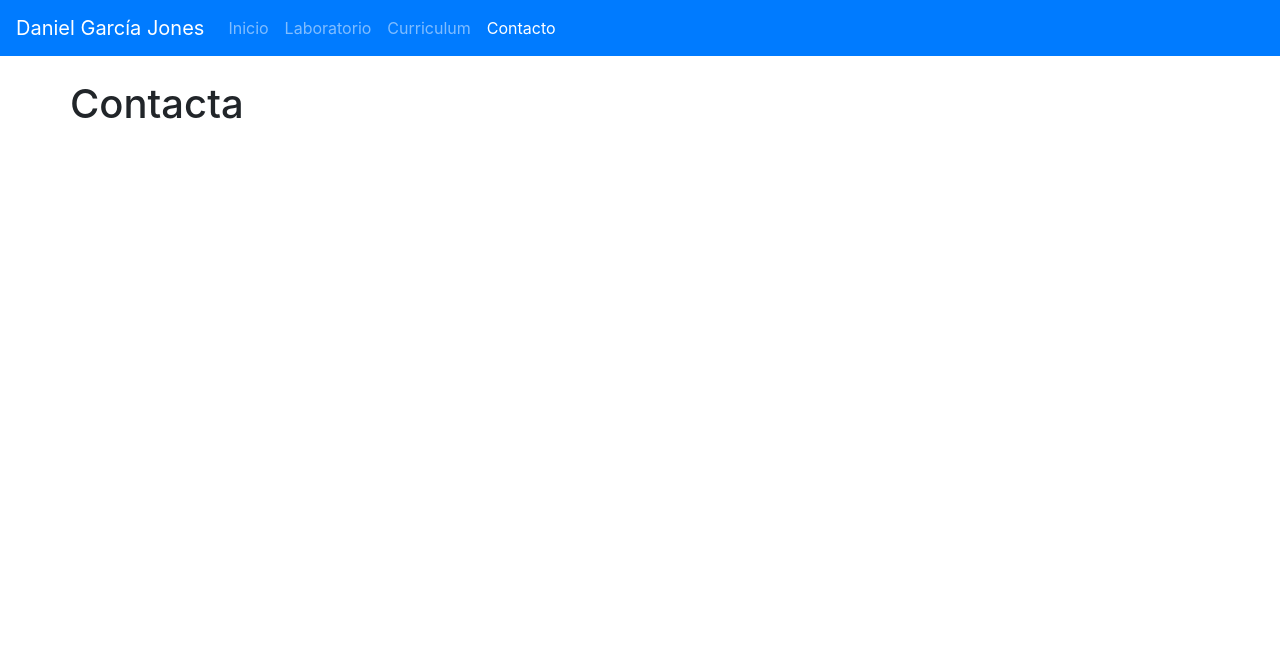
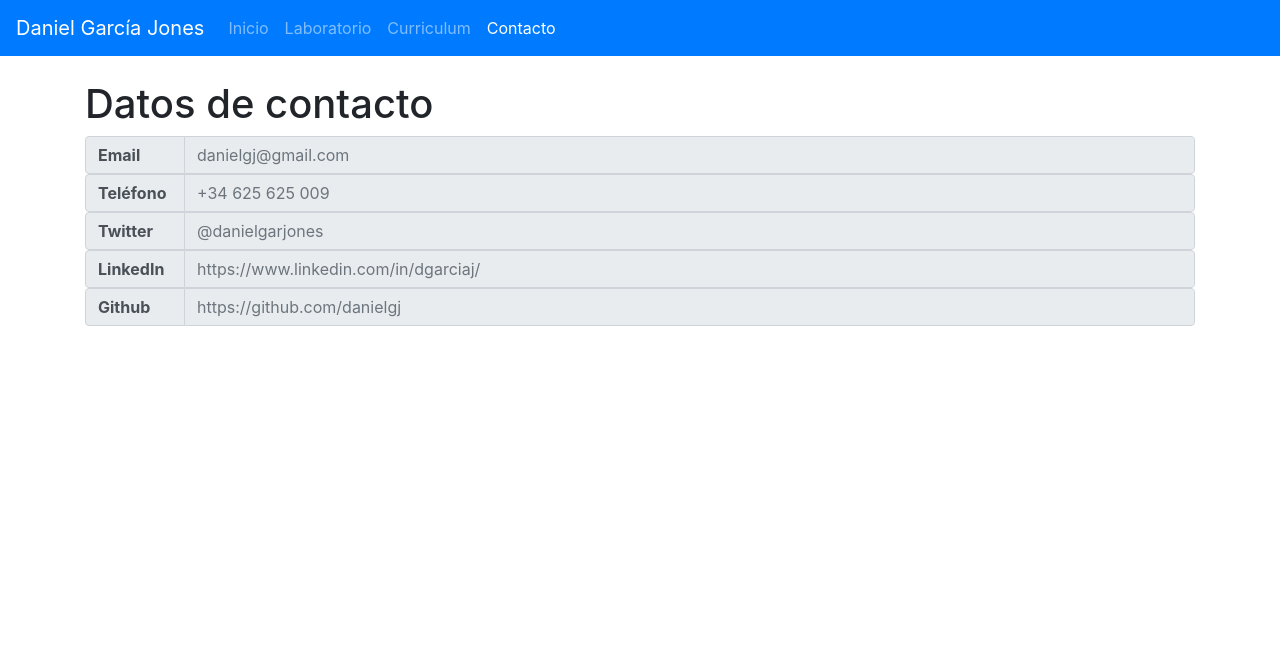
Before and after one commit to danielgj/webdgj, a website: page src/contacto.html in a window 1280 px wide. Shown: the top 653 px of the page. Drawn offline with nearby package versions, Linux system fonts and the light colour scheme; files that its build step writes are made by us from their sources; files whose address does not match are found by name.

Commit message:
Minor changes

```diff
--- a/package.json
+++ b/package.json
@@ -19,9 +19,11 @@
     "gulp-babel": "^7.0.1",
     "gulp-concat": "^2.6.1",
     "gulp-eslint": "^4.0.2",
+    "gulp-imagemin": "^4.1.0",
     "gulp-jasmine-phantom": "^3.0.0",
     "gulp-sass": "^3.1.0",
     "gulp-sourcemaps": "^2.6.4",
-    "gulp-uglify": "^3.0.0"
+    "gulp-uglify": "^3.0.0",
+    "imagemin-pngquant": "^5.1.0"
   }
 }
--- a/src/contacto.html
+++ b/src/contacto.html
@@ -28,7 +28,7 @@
                 <a class="nav-link" href="index.html">Inicio</a>
               </li>
               <li class="nav-item">
-                  <a class="nav-link" href="#">Laboratorio</a>
+                  <a class="nav-link" href="lab.html">Laboratorio</a>
               </li>
               <li class="nav-item">
                 <a class="nav-link" href="cv.html">Curriculum</a>
@@ -53,7 +53,40 @@
 
         <section>
             <div class="row">
-                <h1>Contacta</h1>
+                    <div class="col">
+                         <h1>Datos de contacto</h1>
+                          <div class="input-group">
+                            <div class="input-group-prepend">
+                              <span class="input-group-text input-label" id="inputGroupPrepend">Email</span>
+                            </div>
+                            <input type="text" class="form-control" placeholder="danielgj@gmail.com" aria-describedby="inputGroupPrepend" disabled>
+                          </div>
+                          <div class="input-group">
+                            <div class="input-group-prepend">
+                              <span class="input-group-text  input-label" id="inputGroupPrepend">Teléfono</span>
+                            </div>
+                            <input type="text" class="form-control" placeholder="+34 625 625 009" aria-describedby="inputGroupPrepend" disabled>
+                          </div>
+                          <div class="input-group">
+                            <div class="input-group-prepend">
+                              <span class="input-group-text  input-label" id="inputGroupPrepend">Twitter</span>
+                            </div>
+                            <input type="text" class="form-control" placeholder="@danielgarjones" aria-describedby="inputGroupPrepend" disabled>
+                          </div>
+                          <div class="input-group">
+                            <div class="input-group-prepend">
+                              <span class="input-group-text  input-label" id="inputGroupPrepend">LinkedIn</span>
+                            </div>
+                            <input type="text" class="form-control" placeholder="https://www.linkedin.com/in/dgarciaj/" aria-describedby="inputGroupPrepend" disabled>
+                          </div>
+                          <div class="input-group">
+                            <div class="input-group-prepend">
+                              <span class="input-group-text  input-label" id="inputGroupPrepend">Github</span>
+                            </div>
+                            <input type="text" class="form-control" placeholder="https://github.com/danielgj" aria-describedby="inputGroupPrepend" disabled>
+                          </div>
+                    </div>
+
             </div>
         </section>
 
--- a/src/sass/main.scss
+++ b/src/sass/main.scss
@@ -32,6 +32,11 @@
     bottom: 25px;
 }
 
+.input-label {
+ width:100px;
+ font-weight: bold;
+}
+
 
 @media screen and (min-width: 320px) {
     .footerImg, .footerCopy {
```
Also changed, not shown: src/lab.html (+4 -4 lines), src/img/dgj.jpg.
